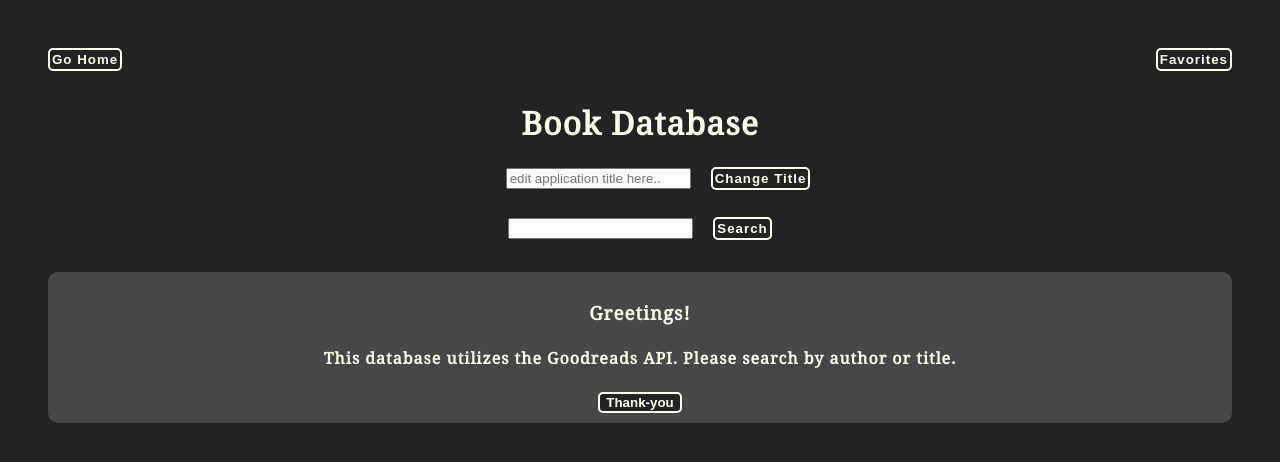
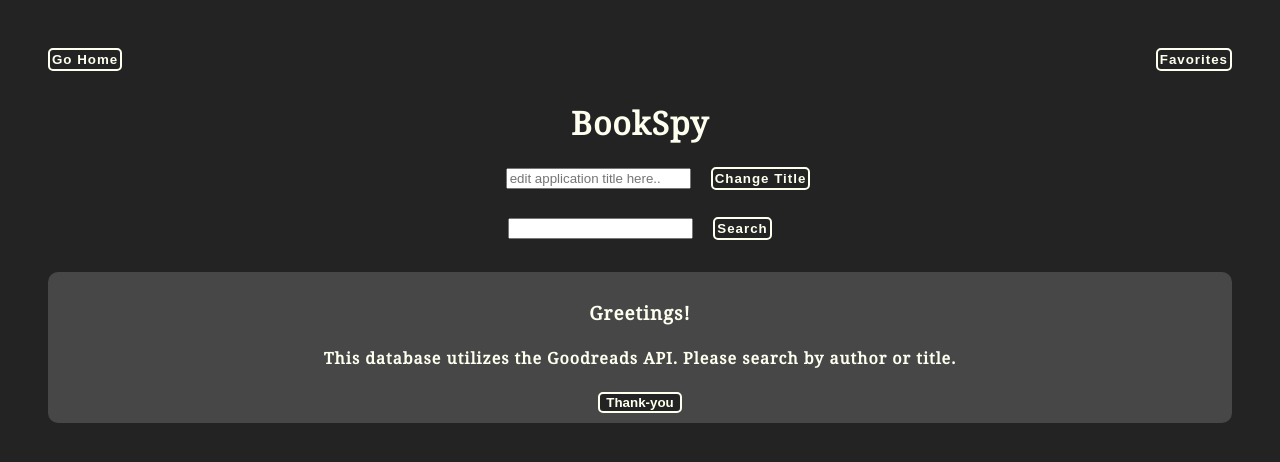
Before and after one commit to zcericola/api-books-project, a React (Create React App) app: page / in a window 1280 px wide. Shown: the top 462 px of the page. Built offline with nearby package versions, Linux system fonts and the light colour scheme.

Commit message:
changed app title

```diff
--- a/public/index.html
+++ b/public/index.html
@@ -19,7 +19,7 @@
       work correctly both with client-side routing and a non-root public URL.
       Learn how to configure a non-root public URL by running `npm run build`.
     -->
-    <title>React App</title>
+    <title>BookSpy</title>
   </head>
   <body>
     <noscript>
--- a/src/App.js
+++ b/src/App.js
@@ -13,7 +13,7 @@
       results: [],
       showSearch: true,
       showFavorites: false,
-      defaultTitle: 'Book Database',
+      defaultTitle: 'BookSpy',
       userTitle: ''
     };
     this.favPage = this.favPage.bind(this);
```
